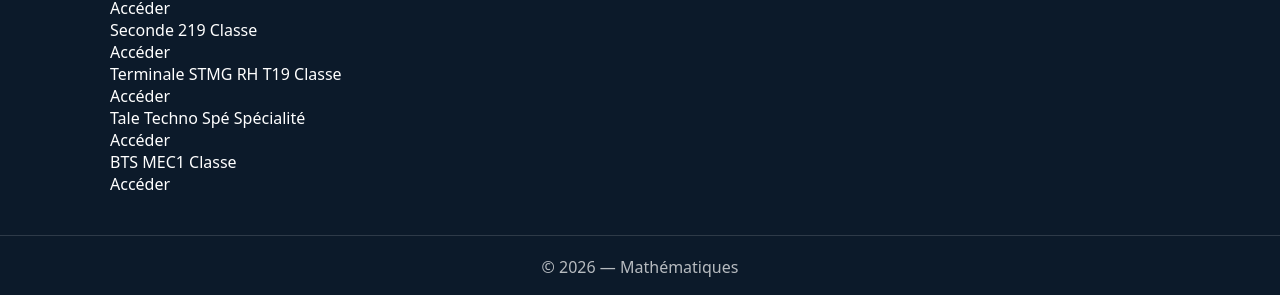
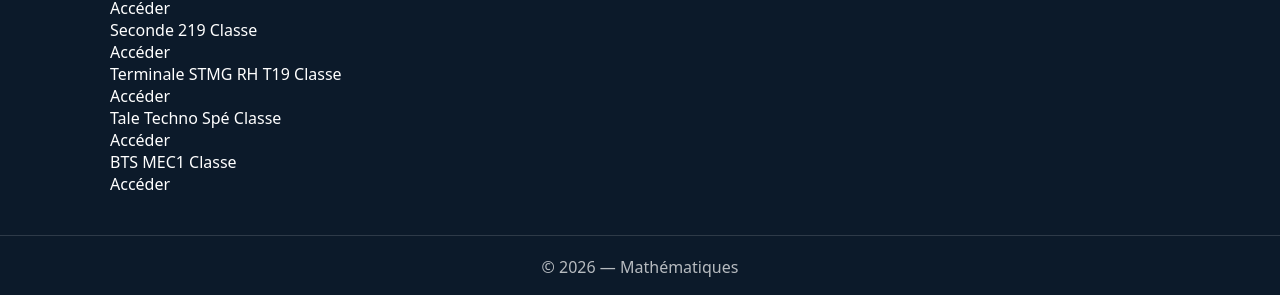
Before and after one commit to rudasingwaibrahim/rudasingwaibrahim.github.io, a Jekyll site: the page built from index.md, in a window 1280 px wide. Shown: the part 660-955 px from the top of the page. Built offline with Jekyll 4.4.1, drawn with Linux system fonts in a browser that asks for light colours; our own code applies the rules of GitHub Pages for plain Markdown files.

Commit message:
Update index.md

```diff
--- a/index.md
+++ b/index.md
@@ -23,7 +23,7 @@ Bienvenue ! Choisis ta classe :
   </div>
 
 <div class="card">
-  <div class="card__title">Tale Techno Spé <span class="badge">Spécialité</span></div>
+  <div class="card__title">Tale Techno Spé <span class="badge">Classe</span></div>
   <a href="/classes/tale-techno-spe/">Accéder</a>
 </div>
 
```
